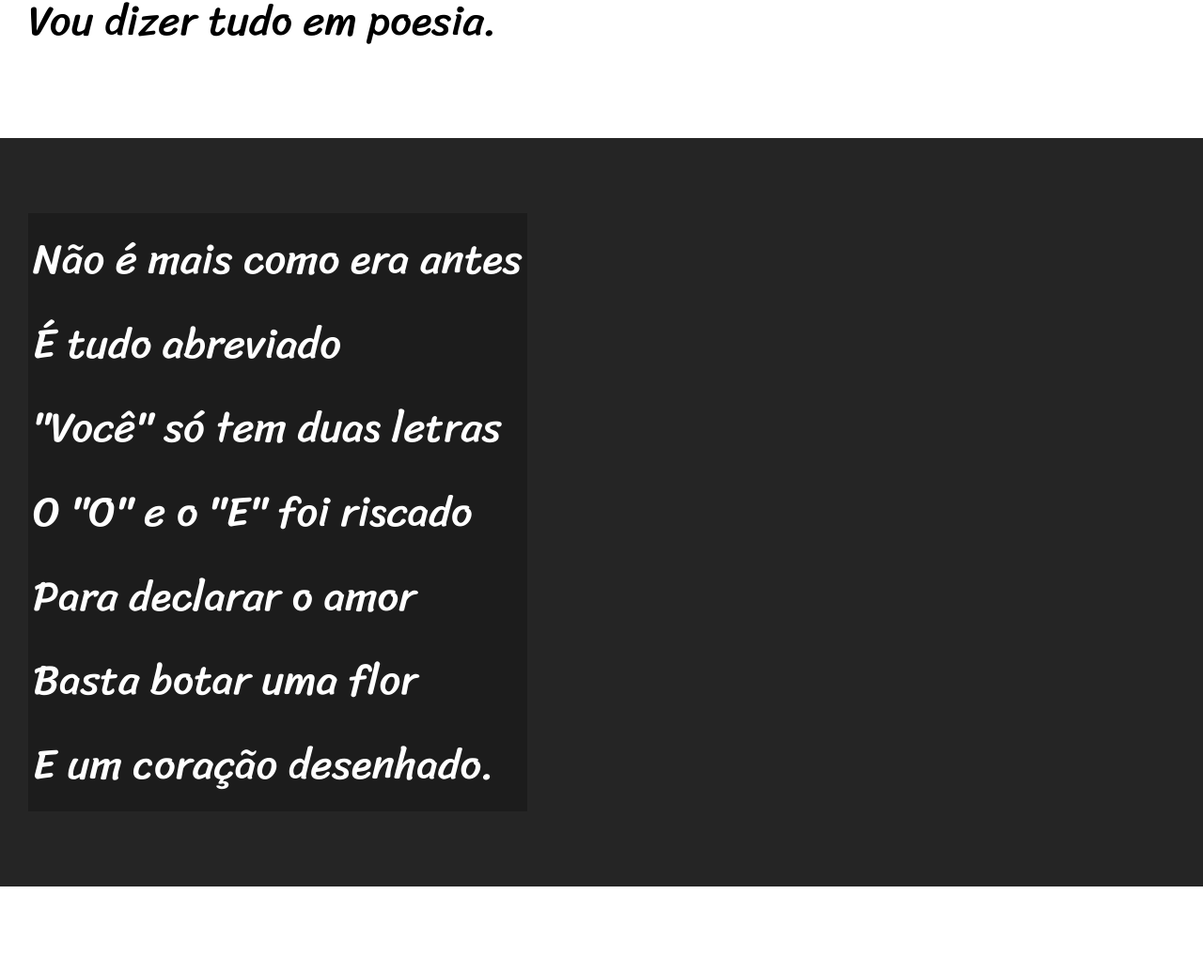
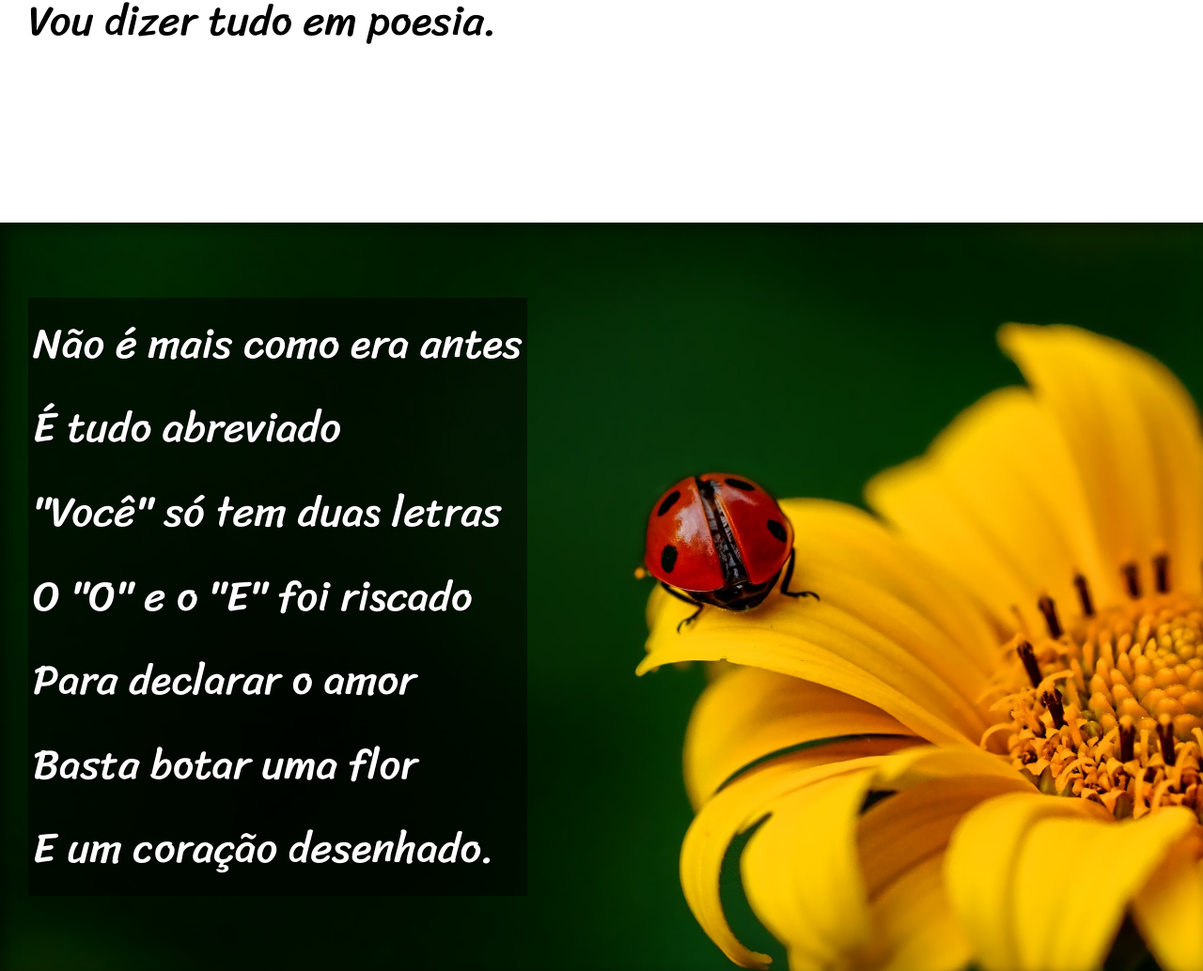
Before and after one commit to geannhaia/HTML-CSS, a plain HTML site: page desafio/012/index.html in a window 1280 px wide. Shown: the part 900-1934 px from the top of the page at 94% size. Drawn offline with Linux system fonts and the light colour scheme.

Commit message:
projeto finalizado

```diff
--- a/desafio/012/estilo/style.css
+++ b/desafio/012/estilo/style.css
@@ -56,6 +56,10 @@ section {
     font-size: 3.5vw;
 }
 
+section > p {
+    padding-bottom: 2em;
+}
+
 section.normal {
     background-color: white;
     color: black;
@@ -64,12 +68,26 @@ section.normal {
 section.imagem {
     background-color: rgb(37, 37, 37);
     color: white;
+    box-shadow: inset 6px 6px 15px 0px rgba(0, 0, 0, 0.473);
+    background-size: cover;
+    background-attachment: fixed;
+
 }
 
 section.imagem > p {
     display: inline-block;
     padding: 5px;
-    background-color: rgba(0, 0, 0, 0.253);
+    background-color: rgba(0, 0, 0, 0.514);
+    text-shadow: 1px 1px 0px black;
+}
+
+section#img01 {
+    background-image: url(../imagens/background001.jpg);
+    background-position: right center;
+}
+
+section#img02 {
+    background-image: url(../imagens/background002.jpg);
 }
 
 footer {
--- a/desafio/012/index.html
+++ b/desafio/012/index.html
@@ -31,7 +31,7 @@
         </section>
 
 
-        <section class="imagem">
+        <section class="imagem" id="img01">
             <p>
                 Não é mais como era antes <br>
                 É tudo abreviado <br>
@@ -67,7 +67,7 @@
         </section>
 
 
-        <section class="imagem">
+        <section class="imagem" id="img02">
             <p>
                 Tenho saudade das cartas <br>
                 Escritas com a própria mão <br>
```
